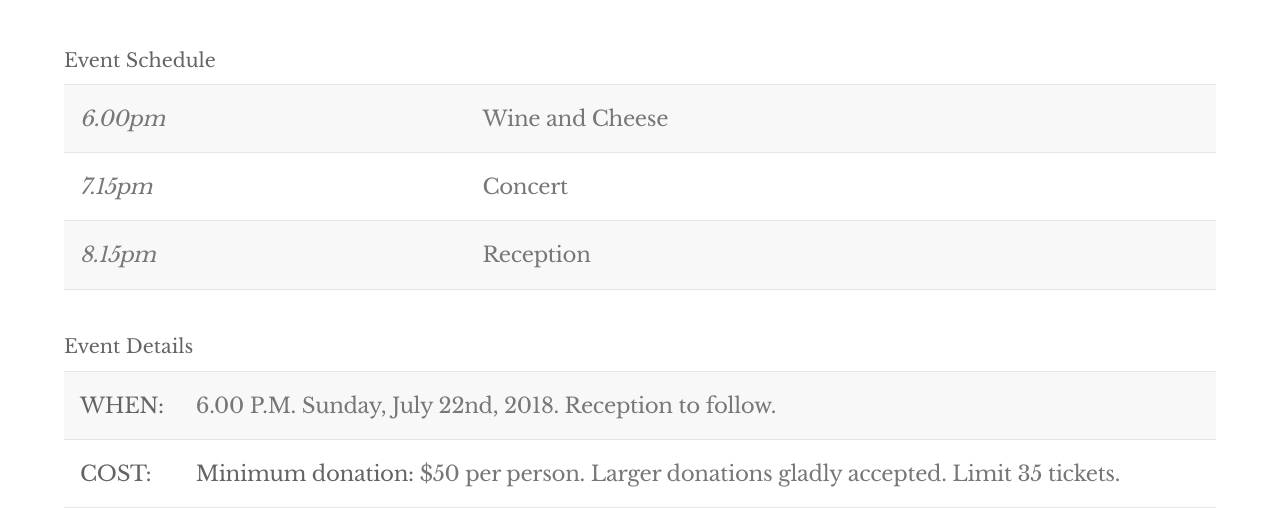
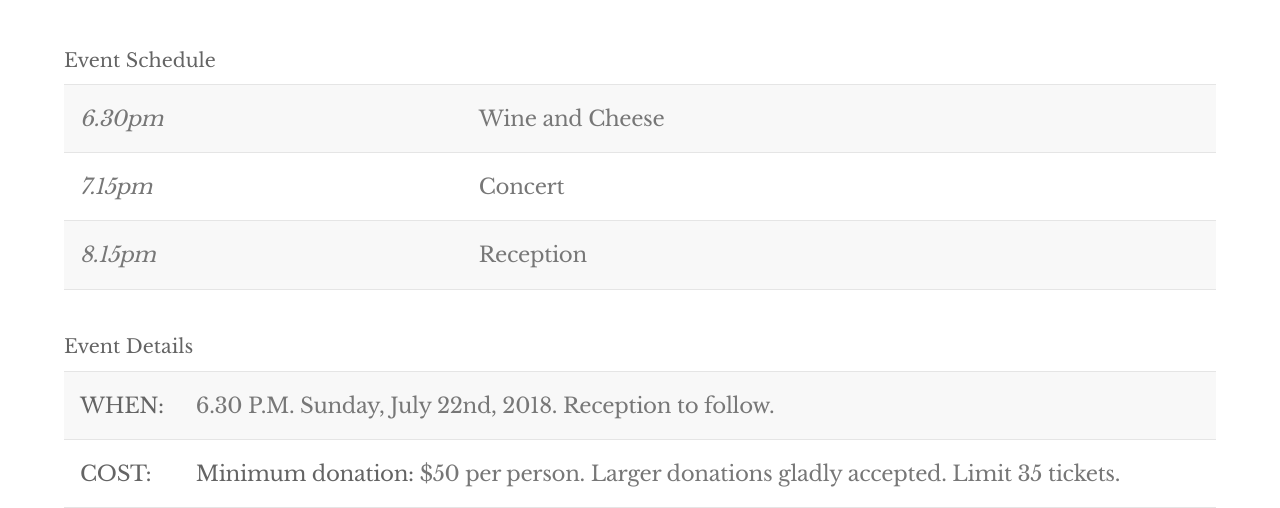
Before and after one commit to daraghbyrne/sospittsburgh, a Jekyll site: the page built from _posts/events/2018-07-22-recital-levinson.markdown, in a window 1280 px wide and 900 px high, scrolled down 1184 px. Shown: the part 155-663 px from the top of the window. Built offline with Jekyll 4.4.1, drawn with Linux system fonts in a browser that asks for light colours; nearby versions of some CDN libraries.

Commit message:
fixed time of event

```diff
--- a/_posts/events/2018-07-22-recital-levinson.markdown
+++ b/_posts/events/2018-07-22-recital-levinson.markdown
@@ -25,13 +25,13 @@ __Please note this is a private concert for invited guests of Lisa & Harry Levin
 
 ##### __Event Schedule__
 
-| _6.00pm_  | Wine and Cheese |
+| _6.30pm_  | Wine and Cheese |
 | _7.15pm_  | Concert |
 | _8.15pm_  | Reception |
 
 ##### __Event Details__
 
-| __WHEN:__  | 6.00 P.M. Sunday, July 22nd, 2018. Reception to follow.  |
+| __WHEN:__  | 6.30 P.M. Sunday, July 22nd, 2018. Reception to follow.  |
 | __COST:__  | __Minimum donation:__ $50 per person. Larger donations gladly accepted. Limit 35 tickets. |
 | __RSVP:__  | By [getting your tickets online](https://squareup.com/store/save-our-symphony-pittsburgh) or send checks made out to SOS Pittsburgh to: 5868-A Ellsworth Avenue, Pittsburgh, 15232. |
 
```
